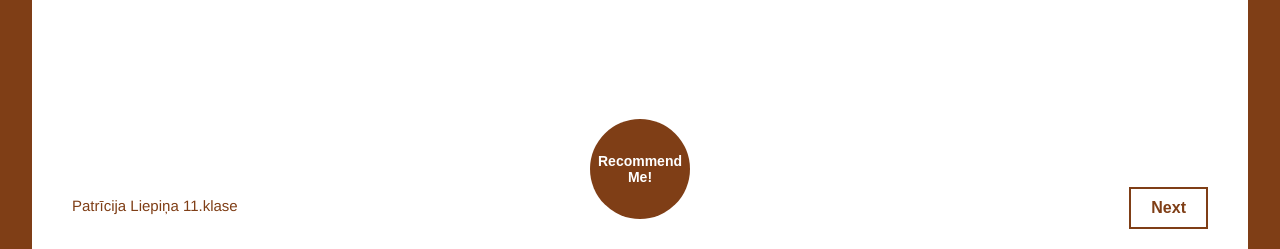
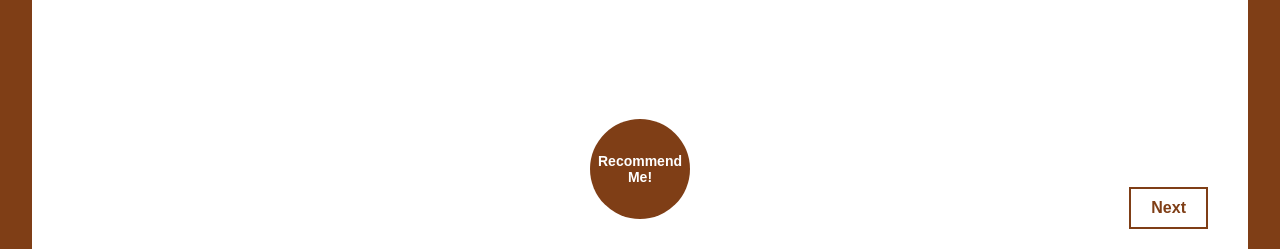
Before and after one commit to Sun0Foe/web-app-pd, a Flask app: template project_folder/templates/tab1.html in a window 1280 px wide. Shown: the part 551-800 px from the top of the page. Run offline with Flask 3, Linux system fonts and the light colour scheme; the template is opened without the code that fills it: most values are stand-ins (such as "Sample title", 1, 10 or a date in 2020).

Commit message:
tab1.html

```diff
--- a/project_folder/templates/tab1.html
+++ b/project_folder/templates/tab1.html
@@ -190,9 +190,6 @@
         <div class="next-button-container">
             <a href="/tab2"><button class="button">Next</button></a>
         </div>
-        <div class="bottom-left-paragraph">
-            <p>Patrīcija Liepiņa 11.klase</p>
-        </div>
 
     </div>
 
```
